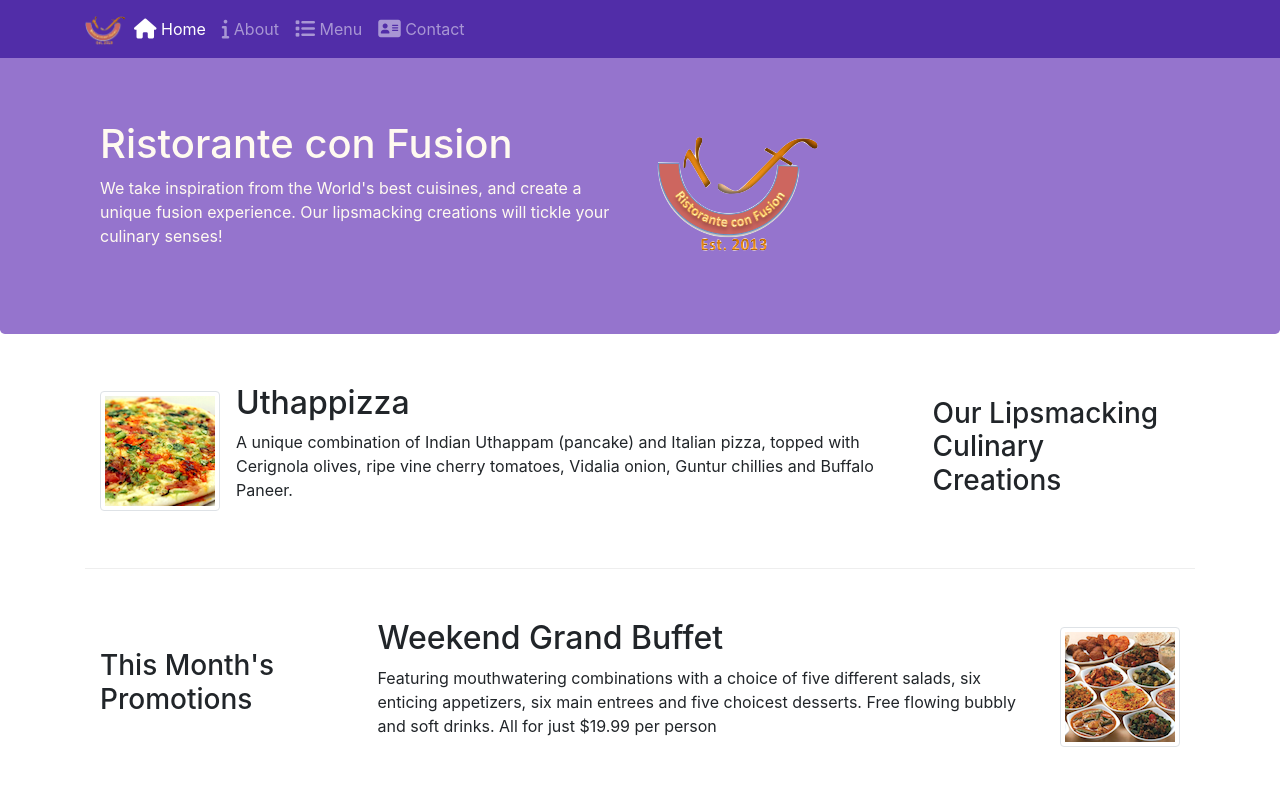
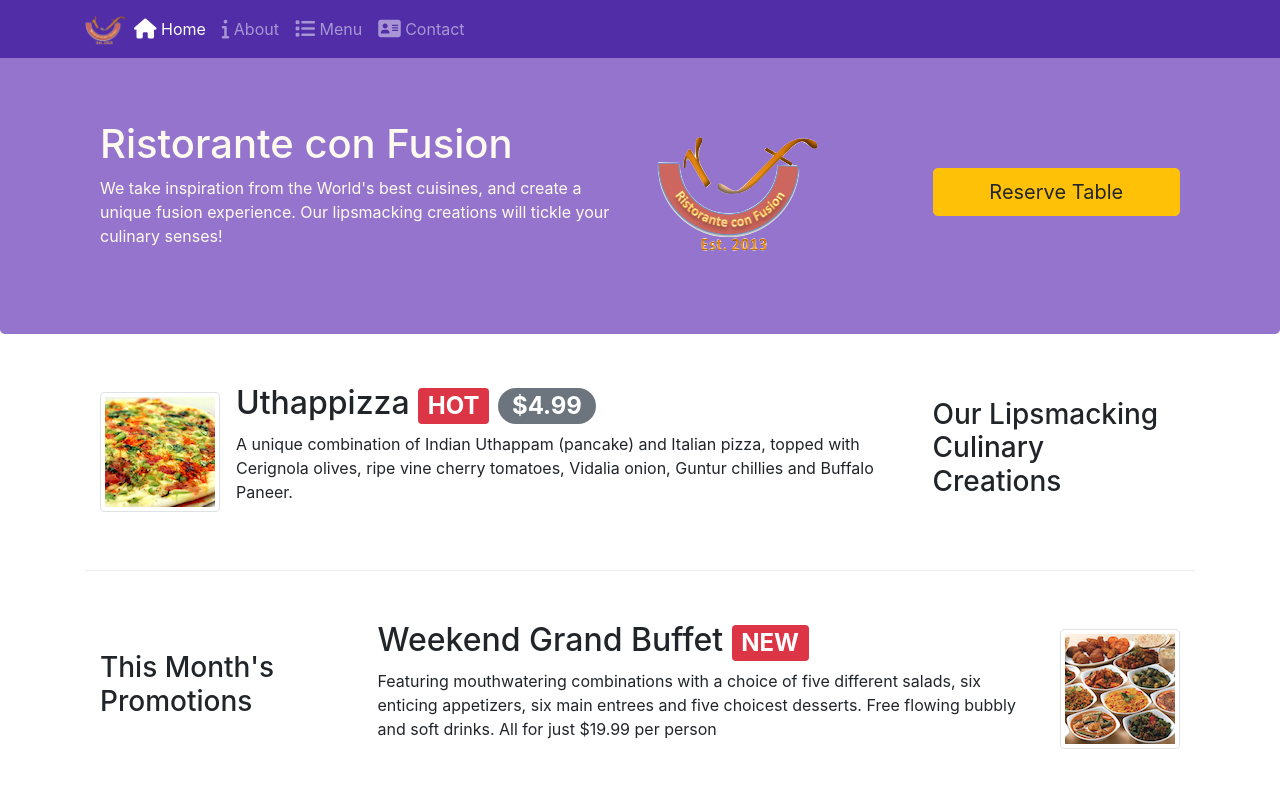
Before and after one commit to mostafa-badawy/conFusion, a plain HTML site: page index.html in a window 1280 px wide. Shown: the top 800 px of the page. Drawn offline with nearby package versions, Linux system fonts and the light colour scheme.

Commit message:
add file update

```diff
--- a/index.html
+++ b/index.html
@@ -43,6 +43,9 @@
                 <div class="col-12 col-sm align-self-center">
                     <img src="img/logo.png" class="img-fluid" >
                 </div>
+                <div class="col-12 col-sm align-self-center">
+                    <button class="btn btn-warning btn-lg btn-block">Reserve Table</button>
+                </div>
             </div>
         </div>
     </header>
@@ -56,7 +59,11 @@
                 <div class="media">
                     <img class="d-flex mr-3 img-thumbnail align-self-center" src="img/uthappizza.png" alt="uthappizza" >
                     <div class="media-body">
-                        <h2 class="mt-0">Uthappizza</h2>
+                        <h2 class="mt-0">
+                            Uthappizza
+                            <span class="badge badge-danger">HOT</span>
+                            <span class="badge badge-pill badge-secondary">&dollar;4.99</span>
+                        </h2>
                         <p>A unique combination of Indian Uthappam (pancake) and Italian pizza,
                         topped with Cerignola olives, ripe vine cherry tomatoes,
                         Vidalia onion, Guntur chillies and Buffalo Paneer.
@@ -74,7 +81,10 @@
             <div class="col col-sm col-md">
                 <div class="media">
                     <div class="media-body">
-                        <h2 class="mt-0">Weekend Grand Buffet</h2>
+                        <h2 class="mt-0">
+                            Weekend Grand Buffet
+                            <span class="badge badge-danger">NEW</span>
+                        </h2>
                         <p>Featuring mouthwatering combinations with a choice of five different salads,
                         six enticing appetizers, six main entrees and five choicest desserts.
                         Free flowing bubbly and soft drinks. All for just $19.99 per person
```
